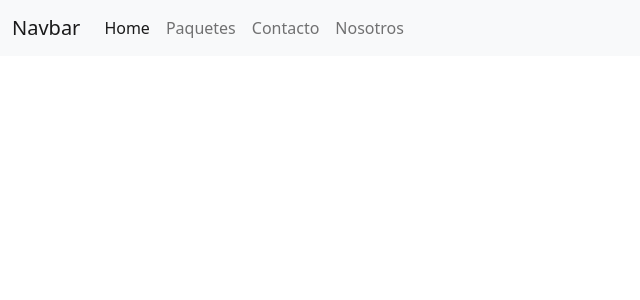
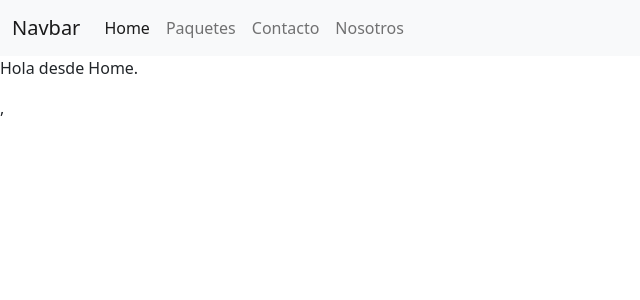
Before and after one commit to Salomon-mtz/fratellis-front, a React (Create React App) app: page / in a window 1280 px wide. Shown: the top 300 px of the page, without its empty margins (0-640 px from the left). Built offline with nearby package versions, Linux system fonts and the light colour scheme.

Commit message:
Creation of Contact page and addition of react router

```diff
--- a/package.json
+++ b/package.json
@@ -9,6 +9,7 @@
     "bootstrap": "^5.1.3",
     "react": "^17.0.2",
     "react-dom": "^17.0.2",
+    "react-router-dom": "^6.2.1",
     "react-scripts": "5.0.0",
     "web-vitals": "^2.1.4"
   },
--- a/src/App.js
+++ b/src/App.js
@@ -1,31 +1,12 @@
 import './App.css';
+import Menu from "./Menu";
 
 function App() {
   return (
-    <nav className="navbar navbar-expand-lg navbar-light bg-light">
-      <div className="container-fluid">
-        <a className="navbar-brand" href="/">Navbar</a>
-        <button className="navbar-toggler" type="button" data-bs-toggle="collapse" data-bs-target="#navbarSupportedContent" aria-controls="navbarSupportedContent" aria-expanded="false" aria-label="Toggle navigation">
-          <span className="navbar-toggler-icon"></span>
-        </button>
-        <div className="collapse navbar-collapse" id="navbarSupportedContent">
-          <ul className="navbar-nav me-auto mb-2 mb-lg-0">
-            <li className="nav-item">
-              <a className="nav-link active" aria-current="page" href="/">Home</a>
-            </li>
-            <li className="nav-item">
-              <a className="nav-link" href="http://google.com">Paquetes</a>
-            </li>
-            <li className="nav-item">
-              <a className="nav-link" href="/">Contacto</a>
-            </li>
-            <li className="nav-item">
-              <a className="nav-link" href="/">Nosotros</a>
-            </li>
-          </ul>
-        </div>
-      </div>
-    </nav>
+    <div>
+      <Menu />
+      <p>Hola desde Home.</p>
+    </div>
   );
 }
 
--- /dev/null
+++ b/src/Contacto.js
@@ -0,0 +1,12 @@
+import Menu from "./Menu";
+
+function Contact() {
+  return (
+    <div>
+      <Menu />
+      <p>Hola desde contacto.</p>
+    </div>
+  );
+}
+
+export default Contact;
--- /dev/null
+++ b/src/Menu.js
@@ -0,0 +1,30 @@
+function Menu(){
+  return (
+    <nav className="navbar navbar-expand-lg navbar-light bg-light">
+      <div className="container-fluid">
+        <a className="navbar-brand" href="/">Navbar</a>
+        <button className="navbar-toggler" type="button" data-bs-toggle="collapse" data-bs-target="#navbarSupportedContent" aria-controls="navbarSupportedContent" aria-expanded="false" aria-label="Toggle navigation">
+          <span className="navbar-toggler-icon"></span>
+        </button>
+        <div className="collapse navbar-collapse" id="navbarSupportedContent">
+          <ul className="navbar-nav me-auto mb-2 mb-lg-0">
+            <li className="nav-item">
+              <a className="nav-link active" aria-current="page" href="/">Home</a>
+            </li>
+            <li className="nav-item">
+              <a className="nav-link" href="http://google.com">Paquetes</a>
+            </li>
+            <li className="nav-item">
+              <a className="nav-link" href="/">Contacto</a>
+            </li>
+            <li className="nav-item">
+              <a className="nav-link" href="/">Nosotros</a>
+            </li>
+          </ul>
+        </div>
+      </div>
+    </nav>
+  );
+}
+
+export default Menu;
--- a/src/index.js
+++ b/src/index.js
@@ -2,12 +2,20 @@ import React from 'react';
 import ReactDOM from 'react-dom';
 import './index.css';
 import App from './App';
+import Contact from './Contacto';
 import reportWebVitals from './reportWebVitals';
 import 'bootstrap/dist/css/bootstrap.css';
+import { BrowserRouter } from "react-router-dom";
+import { Routes, Route} from "react-router-dom";
 
 ReactDOM.render(
   <React.StrictMode>
-    <App />
+    <BrowserRouter>
+    <Routes>
+        <Route path="/" element={<App />} />
+        <Route path="/contacto" element={<Contact />} />
+      </Routes>
+    </BrowserRouter>,
   </React.StrictMode>,
   document.getElementById('root')
 );
```
Also changed, not shown: 1 other file (tests, documents, lock files or other folders).
